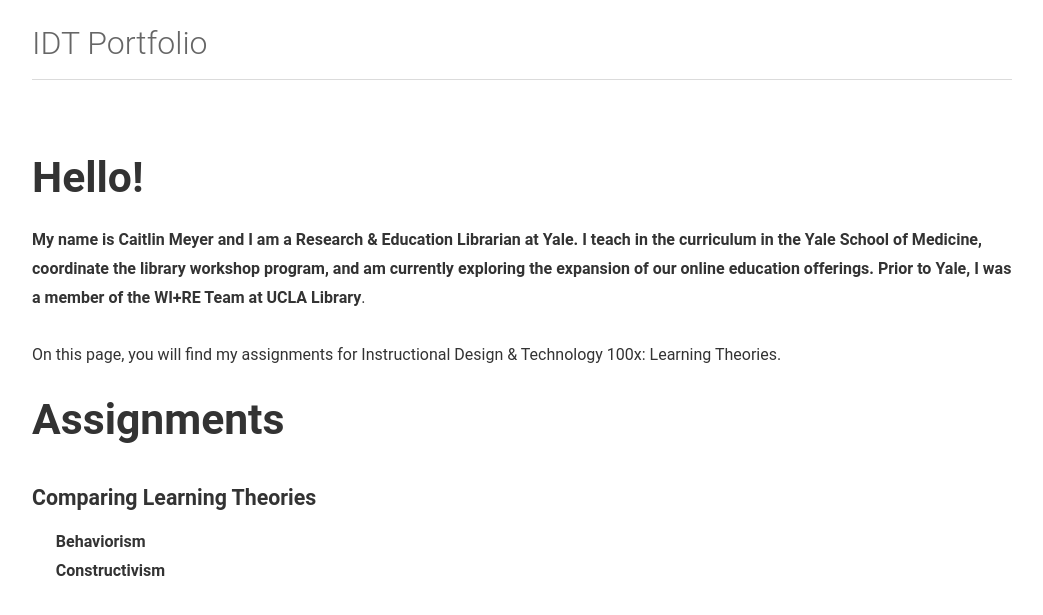
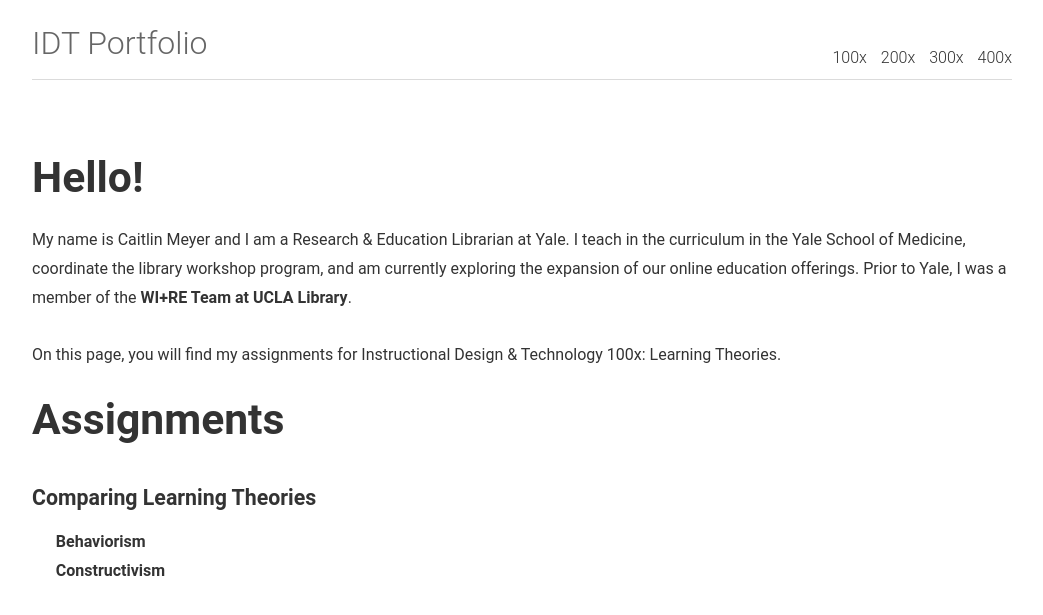
Before and after one commit to caitlinmeyer/idt-portfolio, a Jekyll site: the page built from index.html, in a window 1280 px wide. Shown: the top 615 px of the page, without its empty margins (118-1161 px from the left). Built offline with Jekyll 4.4.1, drawn with Linux system fonts in a browser that asks for light colours; the list of posts is cut into pages by our own code.

Commit message:
Update link.html

```diff
--- a/_includes/link.html
+++ b/_includes/link.html
@@ -1,4 +1,4 @@
-<a href="https://caitlinmeyer.github.io/idt-portfolio/100x"100x"</a>
-<a href="https://caitlinmeyer.github.io/idt-portfolio/200x"200x"</a>
-<a href="https://caitlinmeyer.github.io/idt-portfolio/300x"300x"</a>
-<a href="https://caitlinmeyer.github.io/idt-portfolio/400x"400x"</a>
+<a href="https://caitlinmeyer.github.io/idt-portfolio/100x">100x</a>
+<a href="https://caitlinmeyer.github.io/idt-portfolio/200x">200x</a>
+<a href="https://caitlinmeyer.github.io/idt-portfolio/300x">300x</a>
+<a href="https://caitlinmeyer.github.io/idt-portfolio/400x">400x</a>
```
